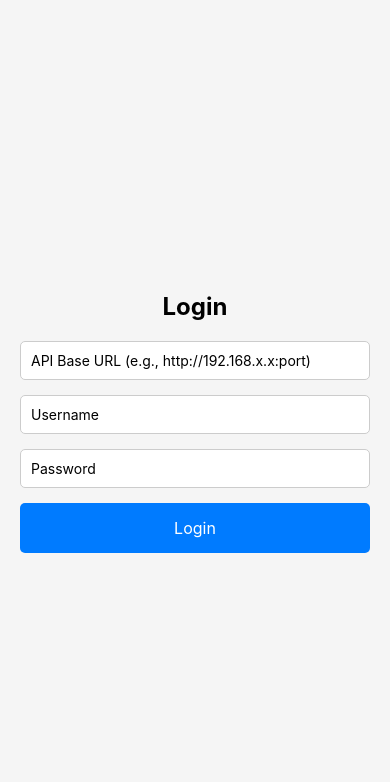
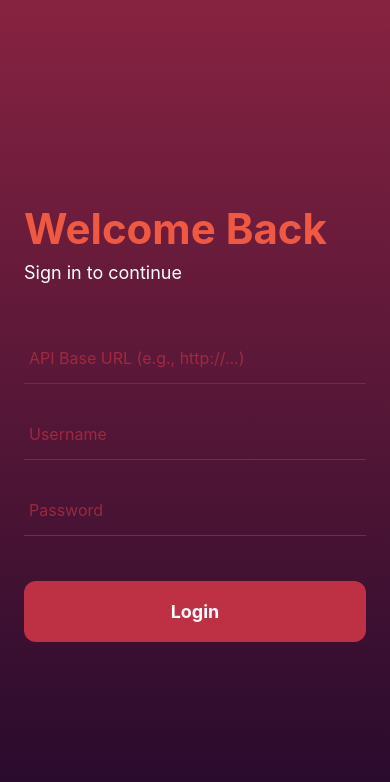
Before and after one commit to Soham01011/Taskify, a React Native app in the folder taskify/: screen /Login in a window 390 px wide. Shown: the top 782 px of the page. Built offline with nearby package versions, Linux system fonts and the light colour scheme.

Commit message:
fancy mobile ui

```diff
--- a/taskify/package.json
+++ b/taskify/package.json
@@ -14,6 +14,7 @@
     "@react-navigation/stack": "^7.4.5",
     "axios": "^1.11.0",
     "expo": "~53.0.20",
+    "expo-linear-gradient": "^14.1.5",
     "expo-secure-store": "^14.2.3",
     "expo-status-bar": "~2.2.3",
     "react": "19.0.0",
--- a/taskify/src/navigation/AppNavigator.js
+++ b/taskify/src/navigation/AppNavigator.js
@@ -1,7 +1,6 @@
-import React, { useState, useEffect } from 'react';
+import React from 'react';
 import { NavigationContainer } from '@react-navigation/native';
 import { createStackNavigator } from '@react-navigation/stack';
-import * as SecureStore from 'expo-secure-store';
 
 import LoginScreen from '../screens/LoginScreen';
 import HomeScreen from '../screens/HomeScreen';
@@ -9,31 +8,12 @@ import HomeScreen from '../screens/HomeScreen';
 const Stack = createStackNavigator();
 
 export default function AppNavigator() {
-  const [isLoggedIn, setIsLoggedIn] = useState(false);
-
-  useEffect(() => {
-    const checkToken = async () => {
-      const token = await SecureStore.getItemAsync('accessToken');
-      if (token) {
-        setIsLoggedIn(true);
-      }
-    };
-    checkToken();
-  }, []);
-
-  return (
-    <NavigationContainer>
-      <Stack.Navigator screenOptions={{ headerShown: false }}>
-        {isLoggedIn ? (
-          <Stack.Screen name="Home">
-            {props => <HomeScreen {...props} setIsLoggedIn={setIsLoggedIn} />}
-          </Stack.Screen>
-        ) : (
-          <Stack.Screen name="Login">
-            {props => <LoginScreen {...props} setIsLoggedIn={setIsLoggedIn} />}
-          </Stack.Screen>
-        )}
-      </Stack.Navigator>
-    </NavigationContainer>
-  );
+    return (
+        <NavigationContainer>
+            <Stack.Navigator initialRouteName="Login" screenOptions={{ headerShown: false }}>
+                <Stack.Screen name="Login" component={LoginScreen} />
+                <Stack.Screen name="Home" component={HomeScreen} />
+            </Stack.Navigator>
+        </NavigationContainer>
+    );
 }
--- a/taskify/src/screens/HomeScreen.js
+++ b/taskify/src/screens/HomeScreen.js
@@ -1,43 +1,226 @@
-// src/screens/HomeScreen.js
-import React, { useEffect, useState } from 'react';
-import { View, Text, TouchableOpacity, StyleSheet } from 'react-native';
-import * as SecureStore from 'expo-secure-store';
+import React, { useState, useEffect } from "react";
+import {
+  View,
+  Text,
+  FlatList,
+  StyleSheet,
+  TouchableOpacity,
+  SafeAreaView,
+  StatusBar,
+  ActivityIndicator, // To show loading state
+} from "react-native";
+import * as SecureStore from "expo-secure-store";
 
-export default function HomeScreen({ navigation }) {
-  const [apiUrl, setApiUrl] = useState('');
+// Consistent color scheme from the login screen
+const colors = {
+  darkPurple: "#22092C",
+  darkMaroon: "#872341",
+  boldRed: "#BE3144",
+  vibrantOrange: "#F05941",
+  white: "#FFFFFF",
+  lightGray: "#E0E0E0", // For primary text
+  mediumGray: "#A0A0A0", // For secondary text
+  cardBackground: "#2a1b3d", // A slightly lighter purple for cards
+};
+
+export default function HomeScreen() {
+  const [tasks, setTasks] = useState([]);
+  const [isLoading, setIsLoading] = useState(true); // Add loading state
+  const [error, setError] = useState(null); // Add error state
+  const [expandedTaskId, setExpandedTaskId] = useState(null);
 
   useEffect(() => {
-    (async () => {
+    const fetchTasks = async () => {
+      setIsLoading(true);
+      setError(null);
       try {
-        const saved = await SecureStore.getItemAsync('apiUrl');
-        if (saved) setApiUrl(saved);
-      } catch (e) {
-        console.warn('Failed to load apiUrl', e);
+        const token = await SecureStore.getItemAsync("accessToken");
+        const apiUrl = await SecureStore.getItemAsync("apiUrl");
+
+        if (!token || !apiUrl) {
+          throw new Error("Authentication details not found.");
+        }
+
+        const res = await fetch(`${apiUrl}/api/tasks`, {
+          method: "GET",
+          headers: {
+            "Content-Type": "application/json",
+            Authorization: `Bearer ${token}`,
+          },
+        });
+
+        if (!res.ok) {
+          const errorData = await res.json();
+          throw new Error(errorData.message || "Failed to fetch tasks");
+        }
+
+        const data = await res.json();
+        setTasks(data);
+      } catch (err) {
+        console.error(err);
+        setError(err.message);
+      } finally {
+        setIsLoading(false);
       }
-    })();
+    };
+
+    fetchTasks();
   }, []);
 
+  const toggleExpand = (taskId) => {
+    setExpandedTaskId(expandedTaskId === taskId ? null : taskId);
+  };
+
+  const formatLocalDate = (utcDate) => {
+    if (!utcDate) return "No date";
+    const date = new Date(utcDate);
+    return date.toLocaleString(); // converts to device's local time zone
+  };
+
+  const renderTask = ({ item }) => (
+    <View style={styles.card}>
+      <TouchableOpacity onPress={() => toggleExpand(item._id)} style={styles.cardTouchable}>
+        <Text style={styles.title}>{item.title}</Text>
+        <Text style={styles.description}>{item.description}</Text>
+        <Text style={styles.dueDate}>Due: {formatLocalDate(item.dueDate)}</Text>
+      </TouchableOpacity>
+
+      {expandedTaskId === item._id && (
+        <View style={styles.subtasksContainer}>
+          {item.subtasks && item.subtasks.length > 0 ? (
+            item.subtasks.map((subtask) => (
+              <View key={subtask._id} style={styles.subtask}>
+                <Text style={styles.subtaskTitle}>{subtask.title}</Text>
+                <Text style={styles.subtaskDueDate}>
+                  Due: {formatLocalDate(subtask.dueDate)}
+                </Text>
+              </View>
+            ))
+          ) : (
+            <Text style={styles.noSubtasksText}>No subtasks</Text>
+          )}
+        </View>
+      )}
+    </View>
+  );
+
+  const renderContent = () => {
+    if (isLoading) {
+      return <ActivityIndicator size="large" color={colors.vibrantOrange} style={{ marginTop: 50 }} />;
+    }
+    if (error) {
+      return <Text style={styles.errorText}>Error: {error}</Text>;
+    }
+    if (tasks.length === 0) {
+        return <Text style={styles.emptyText}>No tasks found. Great job!</Text>
+    }
+    return (
+      <FlatList
+        data={tasks}
+        keyExtractor={(item) => item._id}
+        renderItem={renderTask}
+        contentContainerStyle={styles.listContent}
+      />
+    );
+  }
+
   return (
-    <View style={styles.container}>
-      <Text style={styles.title}>Home</Text>
-      <Text style={styles.label}>Saved API URL:</Text>
-      <Text style={styles.url}>{apiUrl || 'Not set'}</Text>
-
-      <TouchableOpacity
-        style={styles.button}
-        onPress={() => navigation.replace('Login')}
-      >
-        <Text style={styles.buttonText}>Back to Login / Edit URL</Text>
-      </TouchableOpacity>
-    </View>
+    <SafeAreaView style={styles.safeArea}>
+      <StatusBar barStyle="light-content" />
+      <Text style={styles.heading}>Today's Tasks</Text>
+      {renderContent()}
+    </SafeAreaView>
   );
 }
 
+// The new, themed stylesheet
 const styles = StyleSheet.create({
-  container: { flex: 1, padding: 20, justifyContent: 'center', alignItems: 'center' },
-  title: { fontSize: 26, marginBottom: 12 },
-  label: { fontSize: 14, color: '#333', marginTop: 8 },
-  url: { marginTop: 6, fontSize: 13, color: '#0a66c2' },
-  button: { marginTop: 20, backgroundColor: '#e53935', padding: 12, borderRadius: 6 },
-  buttonText: { color: '#fff', fontWeight: '600' },
+  safeArea: {
+    flex: 1,
+    backgroundColor: colors.darkPurple,
+  },
+  heading: {
+    fontSize: 36,
+    fontWeight: "bold",
+    color: colors.vibrantOrange,
+    paddingHorizontal: 20,
+    paddingTop: 40,
+    paddingBottom: 15,
+  },
+  listContent: {
+    paddingHorizontal: 20,
+    paddingBottom: 20,
+  },
+  card: {
+    backgroundColor: colors.cardBackground,
+    marginBottom: 16,
+    borderRadius: 12,
+    shadowColor: "#000",
+    shadowOffset: { width: 0, height: 4 },
+    shadowOpacity: 0.3,
+    shadowRadius: 5,
+    elevation: 8,
+  },
+  cardTouchable: {
+    padding: 20,
+  },
+  title: {
+    fontSize: 20,
+    fontWeight: "bold",
+    color: colors.lightGray,
+  },
+  description: {
+    fontSize: 15,
+    color: colors.mediumGray,
+    marginVertical: 8,
+    lineHeight: 22,
+  },
+  dueDate: {
+    fontSize: 13,
+    fontWeight: '600',
+    color: colors.boldRed,
+    marginTop: 4,
+  },
+  subtasksContainer: {
+    marginTop: 10,
+    paddingTop: 10,
+    paddingHorizontal: 20,
+    paddingBottom: 15,
+    borderTopWidth: 1,
+    borderTopColor: colors.darkMaroon,
+  },
+  subtask: {
+    paddingVertical: 8,
+    borderLeftWidth: 3,
+    borderLeftColor: colors.darkMaroon,
+    paddingLeft: 12,
+    marginBottom: 8,
+  },
+  subtaskTitle: {
+    fontSize: 15,
+    color: colors.lightGray,
+  },
+  subtaskDueDate: {
+    fontSize: 13,
+    color: colors.mediumGray,
+    marginTop: 4,
+  },
+  noSubtasksText: {
+    fontSize: 14,
+    color: colors.mediumGray,
+    fontStyle: 'italic',
+  },
+  errorText: {
+    color: colors.boldRed,
+    textAlign: 'center',
+    marginTop: 50,
+    fontSize: 16,
+    paddingHorizontal: 20,
+  },
+  emptyText: {
+      color: colors.mediumGray,
+      textAlign: 'center',
+      marginTop: 50,
+      fontSize: 16,
+  }
 });
--- a/taskify/src/screens/LoginScreen.js
+++ b/taskify/src/screens/LoginScreen.js
@@ -1,99 +1,191 @@
-import React, { useState, useEffect } from 'react';
-import { View, Text, TextInput, TouchableOpacity, StyleSheet, Alert } from 'react-native';
-import * as SecureStore from 'expo-secure-store';
+import React, { useState, useEffect } from "react";
+import {
+  View,
+  Text,
+  TextInput,
+  TouchableOpacity,
+  StyleSheet,
+  Alert,
+  StatusBar,
+  Platform,
+} from "react-native";
+import * as SecureStore from "expo-secure-store";
+import { LinearGradient } from 'expo-linear-gradient';
 
-export default function LoginScreen({ setIsLoggedIn }) {
-  const [apiUrl, setApiUrl] = useState('');
-  const [username, setUsername] = useState('');
-  const [password, setPassword] = useState('');
+// Your awesome new color scheme
+const colors = {
+  darkPurple: "#22092C",
+  darkMaroon: "#872341",
+  boldRed: "#BE3144",
+  vibrantOrange: "#F05941",
+  white: "#FFFFFF",
+  placeholder: "rgba(190, 49, 68, 0.7)", // A semi-transparent version of boldRed for placeholder text
+};
+
+export default function LoginScreen({ navigation }) {
+  const [apiUrl, setApiUrl] = useState("");
+  const [username, setUsername] = useState("");
+  const [password, setPassword] = useState("");
 
   // Load stored API URL if available
   useEffect(() => {
     const loadUrl = async () => {
-      const storedUrl = await SecureStore.getItemAsync('apiUrl');
-      if (storedUrl) setApiUrl(storedUrl);
+      try {
+        const storedUrl = await SecureStore.getItemAsync("apiUrl");
+        if (storedUrl) {
+          setApiUrl(storedUrl);
+        }
+      } catch (e) {
+        console.error("Failed to load API URL from secure store", e);
+      }
     };
     loadUrl();
   }, []);
 
+  // The login handler function remains the same
   const handleLogin = async () => {
     if (!apiUrl || !username || !password) {
-      Alert.alert('Error', 'Please enter all fields');
+      Alert.alert("Error", "Please fill in all fields.");
       return;
     }
 
-    // Save API URL for future logins
-    await SecureStore.setItemAsync('apiUrl', apiUrl);
+    // Save the API URL for future sessions
+    try {
+        await SecureStore.setItemAsync("apiUrl", apiUrl);
+    } catch (e) {
+        console.error("Failed to save API URL", e);
+        Alert.alert("Error", "Could not save API URL for next time.");
+    }
+
 
     try {
       const response = await fetch(`${apiUrl}/api/auth/login`, {
-        method: 'POST',
-        headers: { 'Content-Type': 'application/json' },
-        body: JSON.stringify({ username, password })
+        method: "POST",
+        headers: { "Content-Type": "application/json" },
+        body: JSON.stringify({ username, password }),
       });
 
       const data = await response.json();
 
       if (response.ok && data.accessToken) {
-        await SecureStore.setItemAsync('accessToken', data.accessToken);
-        setIsLoggedIn(true);
+        await SecureStore.setItemAsync("accessToken", data.accessToken);
+        navigation.replace("Home");
       } else {
-        Alert.alert('Login Failed', data.message || 'Invalid credentials');
+        Alert.alert("Login Failed", data.message || "Invalid credentials. Please try again.");
       }
     } catch (error) {
-      Alert.alert('Error', 'Unable to connect to API');
+      console.error("Login API Error:", error);
+      Alert.alert("Connection Error", "Unable to connect to the server. Please check the API URL and your network connection.");
     }
   };
 
   return (
-    <View style={styles.container}>
-      <Text style={styles.title}>Login</Text>
+    // Use a LinearGradient for a rich, modern background
+    <LinearGradient
+      colors={[colors.darkMaroon, colors.darkPurple]}
+      style={styles.container}
+    >
+      {/* Set the status bar to light-content for better visibility on dark backgrounds */}
+      <StatusBar barStyle="light-content" />
 
+      <Text style={styles.title}>Welcome Back</Text>
+      <Text style={styles.subtitle}>Sign in to continue</Text>
+
+      <View style={styles.inputContainer}>
         <TextInput
           style={styles.input}
-        placeholder="API Base URL (e.g., http://192.168.x.x:port)"
+          placeholder="API Base URL (e.g., http://...)"
+          placeholderTextColor={colors.placeholder}
           value={apiUrl}
           onChangeText={setApiUrl}
+          autoCapitalize="none"
+          keyboardType="url"
         />
 
         <TextInput
           style={styles.input}
           placeholder="Username"
+          placeholderTextColor={colors.placeholder}
           value={username}
           onChangeText={setUsername}
+          autoCapitalize="none"
         />
 
         <TextInput
           style={styles.input}
           placeholder="Password"
+          placeholderTextColor={colors.placeholder}
           secureTextEntry
           value={password}
           onChangeText={setPassword}
+          autoCapitalize="none"
         />
+      </View>
 
       <TouchableOpacity style={styles.button} onPress={handleLogin}>
         <Text style={styles.buttonText}>Login</Text>
       </TouchableOpacity>
-    </View>
+    </LinearGradient>
   );
 }
 
+// The new, "cooler" stylesheet
 const styles = StyleSheet.create({
   container: {
-    flex: 1, justifyContent: 'center', alignItems: 'center',
-    backgroundColor: '#f5f5f5', padding: 20
+    flex: 1,
+    justifyContent: "center",
+    padding: 24,
   },
   title: {
-    fontSize: 24, fontWeight: 'bold', marginBottom: 20
+    color: colors.vibrantOrange,
+    fontSize: 42,
+    fontWeight: "bold",
+    textAlign: "left",
+    marginBottom: 8,
+  },
+  subtitle: {
+    color: colors.white,
+    fontSize: 18,
+    textAlign: 'left',
+    marginBottom: 50,
+  },
+  inputContainer: {
+    width: '100%',
   },
   input: {
-    width: '100%', padding: 10, borderWidth: 1, borderColor: '#ccc',
-    borderRadius: 5, marginBottom: 15, backgroundColor: '#fff'
+    width: "100%",
+    backgroundColor: 'transparent',
+    borderBottomWidth: 1.5,
+    borderBottomColor: colors.darkMaroon,
+    color: colors.white,
+    paddingVertical: 15,
+    paddingHorizontal: 5,
+    fontSize: 16,
+    marginBottom: 25,
   },
   button: {
-    backgroundColor: '#007bff', padding: 15, borderRadius: 5, width: '100%', alignItems: 'center'
+    backgroundColor: colors.boldRed,
+    padding: 20,
+    borderRadius: 12,
+    width: "100%",
+    alignItems: "center",
+    marginTop: 20,
+    // Add a subtle shadow for depth and a premium feel
+    ...Platform.select({
+      ios: {
+        shadowColor: 'black',
+        shadowOffset: { width: 0, height: 5 },
+        shadowOpacity: 0.3,
+        shadowRadius: 5,
+      },
+      android: {
+        elevation: 8,
+      },
+    }),
   },
   buttonText: {
-    color: '#fff', fontSize: 16
-  }
+    color: colors.white,
+    fontSize: 18,
+    fontWeight: "bold",
+  },
 });
```
Also changed, not shown: 1 other file (tests, documents, lock files or other folders). Lines whose indentation alone changed are shown as unchanged.
